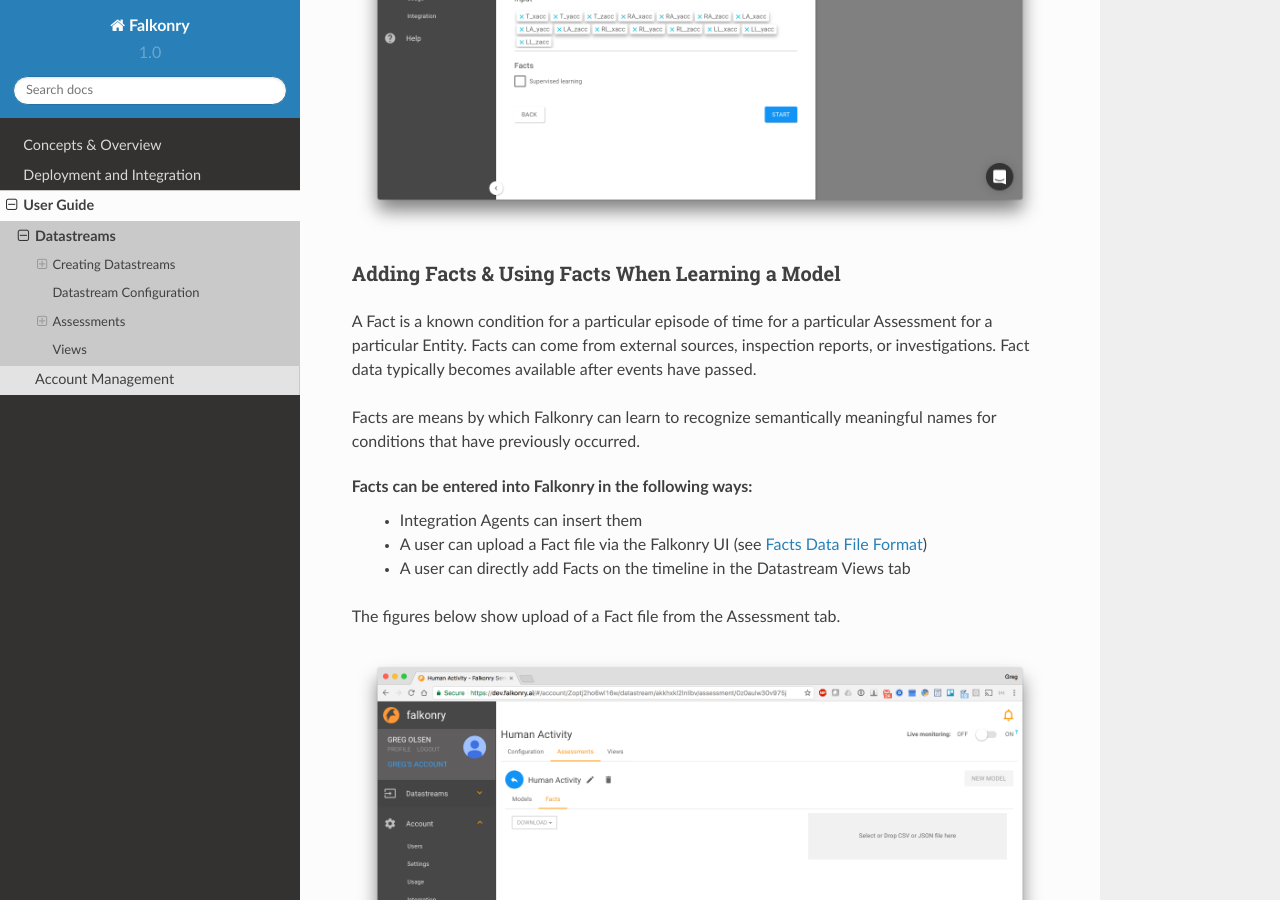
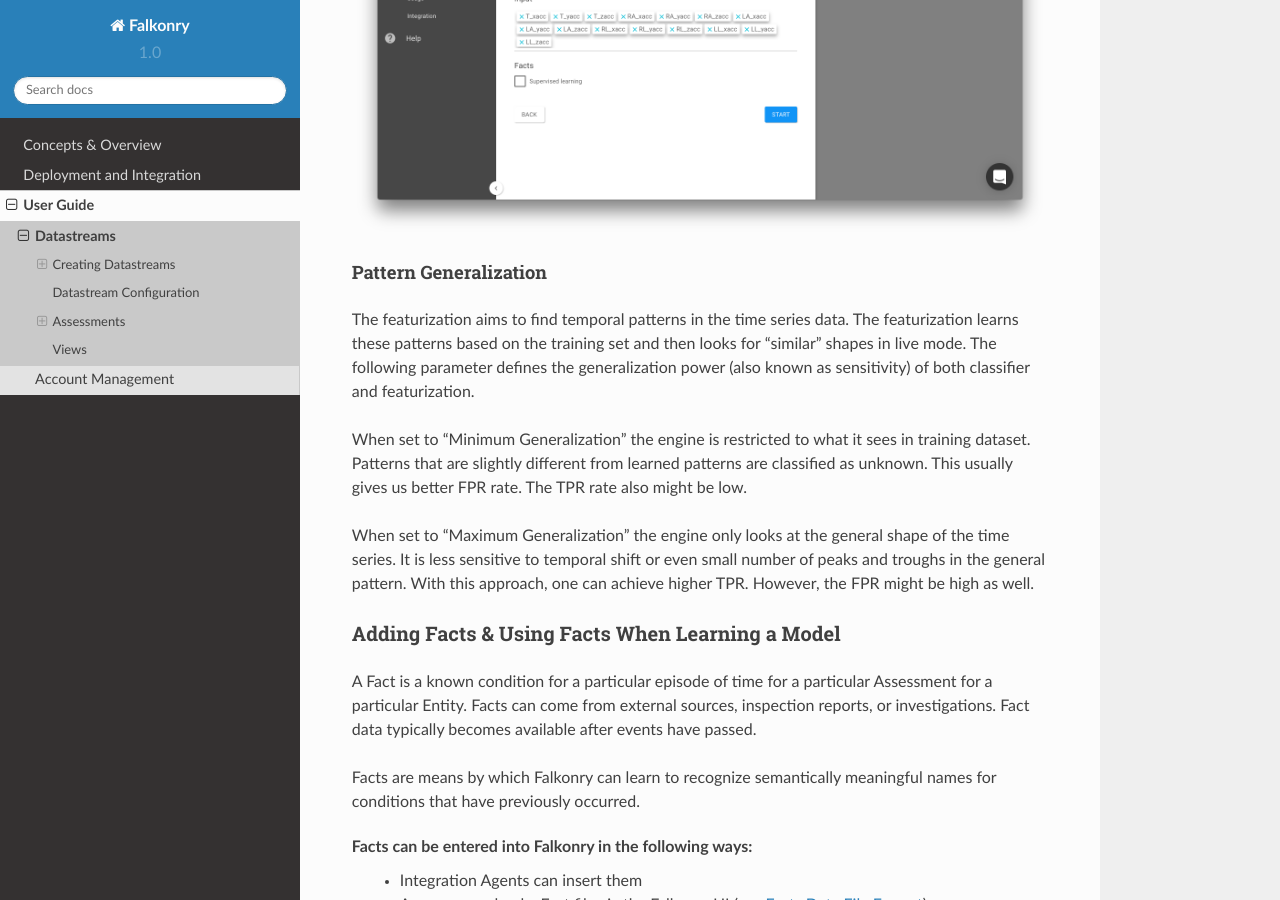
Before and after one commit to suhas-mehta/support, a Sphinx documentation site: the page built from docs/using/datastreams/index.rst, in a window 1280 px wide and 900 px high, scrolled down 4976 px. Built offline with Sphinx 7.4.7 and the Read the Docs theme 2.0.0, drawn with Linux system fonts in a browser that asks for light colours; pages that are not in the unit, such as notebooks, are missing from menus.

Commit message:
Documentation for Pattern Generalization setting

```diff
--- a/docs/using/datastreams/index.rst
+++ b/docs/using/datastreams/index.rst
@@ -71,6 +71,14 @@
 
 .. image:: images/createmodel3.png
 
+Pattern Generalization
+++++++++++++++++++++++
+The featurization aims to find temporal patterns in the time series data. The featurization learns these patterns based on the training set and then looks for “similar” shapes in live mode. The following parameter defines the generalization power (also known as sensitivity) of both classifier and featurization.
+
+When set to "Minimum Generalization" the engine is restricted to what it sees in training dataset. Patterns that are slightly different from learned patterns are classified as unknown. This usually gives us better FPR rate. The TPR rate also might be low.
+
+When set to "Maximum Generalization" the engine only looks at the general shape of the time series. It is less sensitive to temporal shift or even small number of peaks and troughs in the general pattern. With this approach, one can achieve higher TPR. However, the FPR might be high as well.
+
 
 Adding Facts & Using Facts When Learning a Model
 ~~~~~~~~~~~~~~~~~~~~~~~~~~~~~~~~~~~~~~~~~~~~~~~~
```
